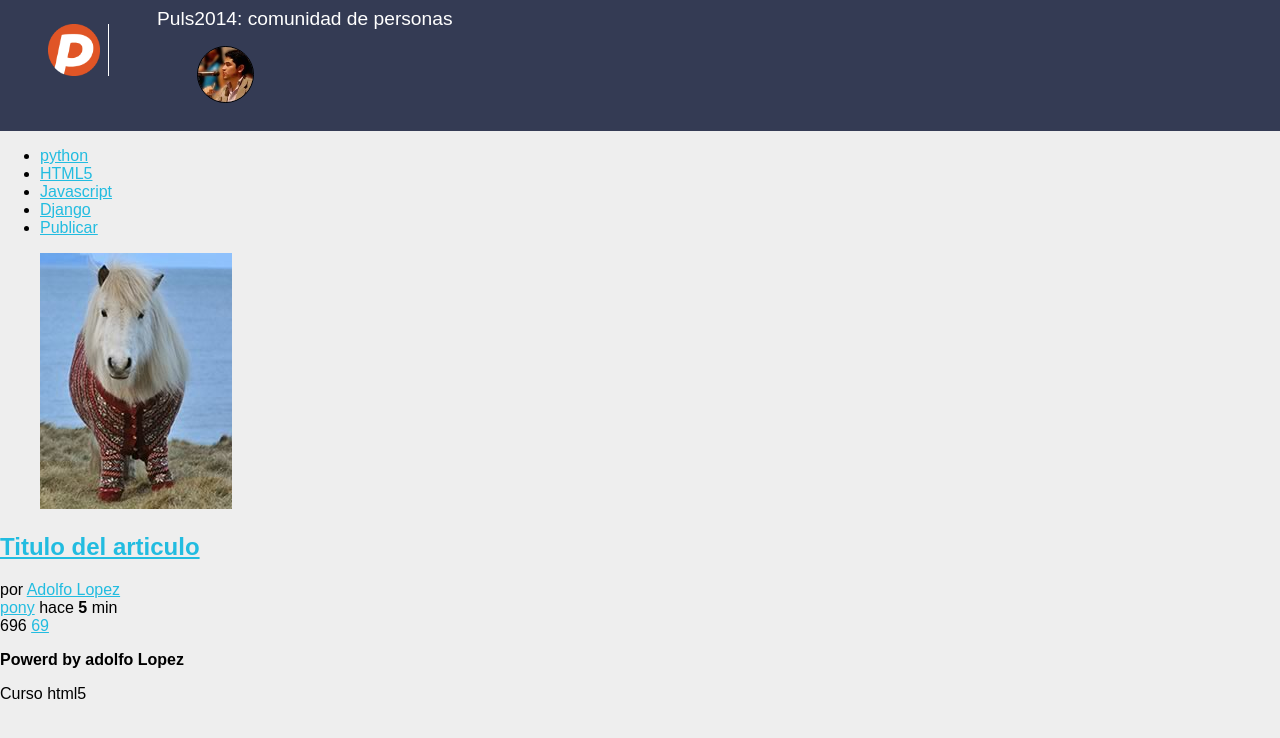
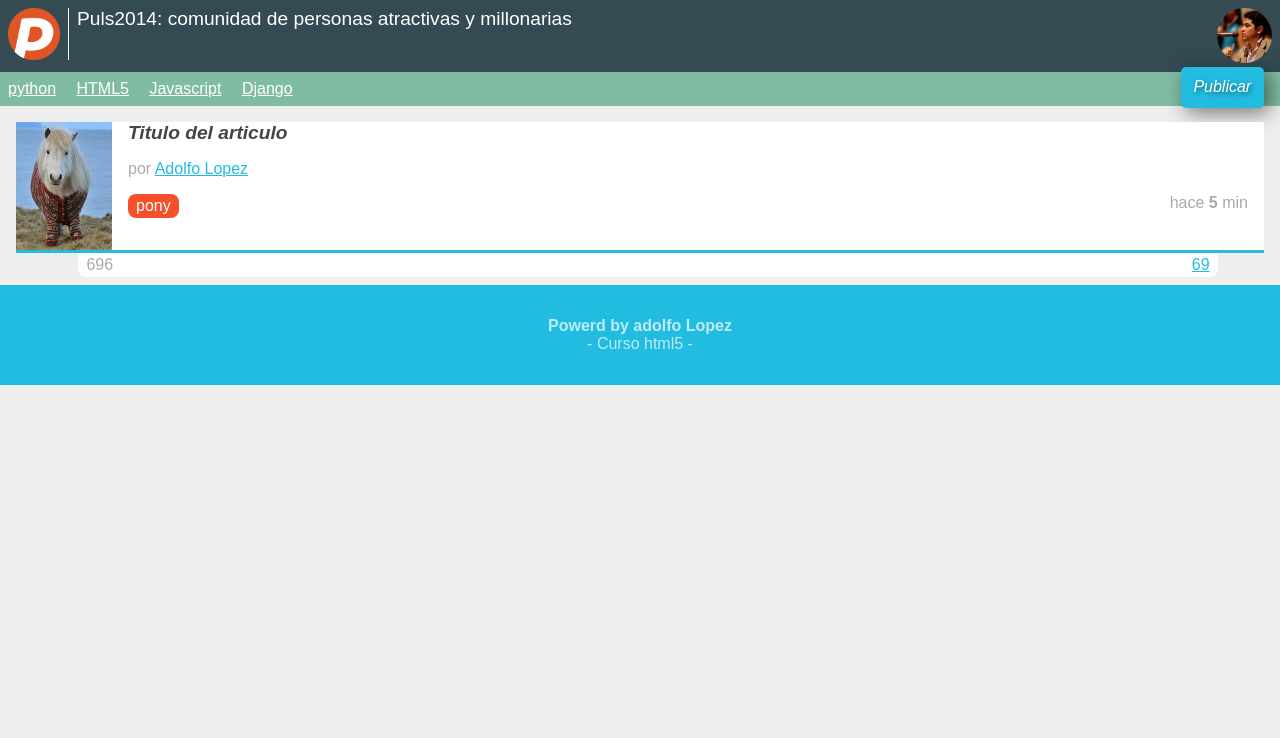
Before and after one commit to adolfolopez88/Puls-2014, a plain HTML site: page index.html in a window 1280 px wide. Drawn offline with Linux system fonts and the light colour scheme.

Commit message:
final template index.php

```diff
--- a/estilos.css
+++ b/estilos.css
@@ -1,56 +1,199 @@
-
 a
 {
 	color: #22bce0;
 }
-
 body
 {
 	background: #eeeeee;
 	font-family: "Arial";
 	font-size: 16px;
 }
-
-/*
-atributo display
-
-inline
-block
-inline-block
-*/
-
+footer
+{
+	background:  #22bce0;
+	text-align: center;
+	color: rgba(255, 255, 255, 0.7);
+	padding: 1em;
+}
+footer p:first-child
+{
+	margin-bottom: 0;
+}
+footer p:last-child
+{
+	margin-top: 0;
+}
+footer p:last-child:after
+{
+	content: " -";
+}
+footer p:last-child:before
+{
+	content: "- ";
+}
 header
 {
-	background:#343b54;
+	background: #344B54;
 	color: white;
-	overflow:hidden;
+	overflow: hidden;
 	padding: 0.5em;
-
+	position: relative;
 }
-
 header figure
 {
-	float:left;
+	float: left;
+	margin: 0px;
 }
-
 header h1
 {
-	font-size:1.2em;
+	font-size: 1.2em;
 	font-weight: normal;
-	margin:0px;
+	margin: 0 70px 0 0;
 }
-
+header #avatar
+{
+	margin: 0.5em 0.5em 0 0;
+	position: absolute;
+	right: 0;
+	top: 0;
+}
 header #avatar img
 {
-	width:55px;
-	border-radius:50%;
-	border: 1px solid black;
+	border-radius: 50%;
+	width: 55px;
 }
-
 header #logo img
 {
 	border-right: 1px solid white;
-	padding-right:0.5em;
-	margin-right:0.5em;
+	padding-right: 0.5em;
+	margin-right: 0.5em;
 	width: 52px;
 }
+
+nav
+{
+	background:  #80bca3;
+	padding: 0 0.5em ;
+	position: relative;
+}
+
+nav ul
+{
+	list-style: none;
+	margin: 0;
+	padding: 0;
+}
+
+nav ul #publicar_nav
+{
+	position: absolute;
+	top: -0.8em;
+	right: 0;
+}
+
+nav ul #publicar_nav a
+{
+	background: #22bce0;
+	padding: 0.7em 0.8em;
+	box-shadow: rgba(0, 0, 0, 0.5) 5px 5px 20px;
+	border-radius: 5px;
+	font-style: italic;
+	text-decoration: none;
+	text-shadow: rgba(0, 0, 0, 0.5) 2px 2px 5px;
+	/* color, desplazamiento x, y, difuminacion  */
+}
+
+nav ul li
+{
+	display: inline-block;
+	margin: 0 1em 0 0;
+}
+
+nav ul li a
+{
+	color: white;
+	display: block;
+	margin: 0.5em 0;
+}
+
+#contenido
+{
+	margin: 1em;
+}
+
+#contenido .item
+{
+	background:  white;
+	border-bottom: 3px solid #22bce0;
+	min-height: 128px;
+	position: relative;
+	margin-bottom: 2em;
+}
+
+#contenido .item .autor_item
+{
+	color: #AAA;
+}
+#contenido .item .datos_item
+{
+	margin: 1em 1em 0 0;
+	text-align: right;
+}
+
+#contenido .item .datos_item .fecha_item
+{
+	color:#aaa;
+}
+
+#contenido .item .datos_item .tag_item
+{
+	background: #f4502a;
+	border-radius: 0.5em;
+	color:white;
+	display: inline-block;
+	padding: 0.2em 0.5em;
+	float: left;
+	text-decoration: none;
+}
+
+#contenido .item .imagen_item
+{
+	float: left;
+	margin: 0 1em 0 0;
+}
+
+#contenido .item .imagen_item img
+{
+	width: 96px;
+}
+
+#contenido .item .titulo_item
+{
+	font-size: 1.2em;
+	font-style: italic;
+	padding-top: 1em 1em 0 0;
+}
+
+#contenido .item .titulo_item a
+{
+	color:#444;
+	text-decoration: none;
+}
+
+#contenido .item .votacion
+{
+	position: absolute;
+	top:100%;
+	background: white;
+	border-radius: 0 0 .5em 0.5em;
+	padding: 0.2em 0.5em;
+	width: 90%;
+	left: 5%;
+	margin-top:3px;
+}
+
+#contenido .item .votacion .comentarios_item,
+#contenido .item .votacion .guardar_item
+{
+	float: right;
+}
--- a/index.html
+++ b/index.html
@@ -22,7 +22,7 @@
 			<img src="logo.png" />
 		</figure>
 
-		<h1>Puls2014: comunidad de personas</h1>
+		<h1>Puls2014: comunidad de personas atractivas y millonarias</h1>
 
 		<figure id="avatar">
 			<img src="avatar.jpg" />
```
